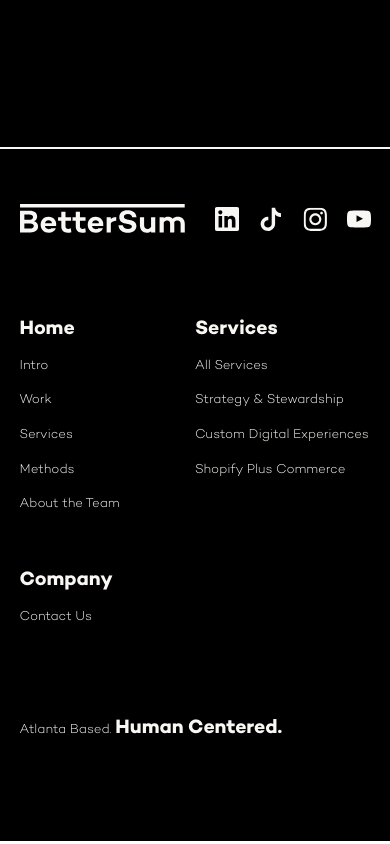
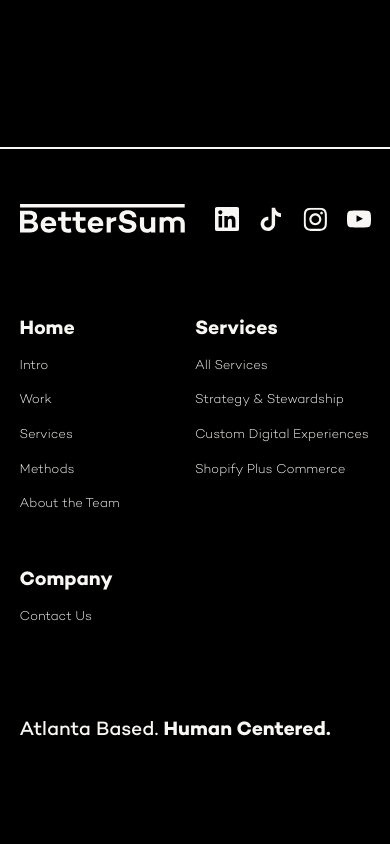
Before and after one commit to Yumat10/bettersum_website, a Next.js app: page /team in a window 390 px wide. Shown: the part 2797-3641 px from the top of the page. Built offline with nearby package versions, Linux system fonts and the light colour scheme.

Commit message:
Fixed micro-interaction on WorkWithUsIcon in mobile view

```diff
--- a/components/pages/homePage/WorkWithUsIcon.module.css
+++ b/components/pages/homePage/WorkWithUsIcon.module.css
@@ -1,8 +1,10 @@
 .container {
   position: sticky;
+  position: -webkit-sticky;
   top: 50px;
   left: 0px;
   right: 0px;
+  bottom: 0px;
   width: var(--width-clamp);
   margin: 0px auto;
   display: flex;
@@ -42,8 +44,10 @@
 
 @media only screen and (max-width: 850px) {
   .container {
+    position: fixed;
     top: auto;
     bottom: 15px;
+    margin: 0px auto;
   }
 
   .inner-container,
--- a/components/shared/footers/Footer.module.css
+++ b/components/shared/footers/Footer.module.css
@@ -1,7 +1,9 @@
 .container {
+  position: relative;
   background-color: var(--bettersum-black);
   color: var(--bettersum-beige);
   padding: 50px 0px 100px 0px;
+  z-index: 10;
 }
 
 .inner-container {
--- a/components/shared/footers/Footer.tsx
+++ b/components/shared/footers/Footer.tsx
@@ -134,7 +134,7 @@
             <FooterLinksColumn header="Company" linksArray={footerLinks[2]} />
           </div>
         </div>
-        <div className={`${fontStyles["flair-copy"]} ${styles["footer-text"]}`}>
+        <div className={`${fontStyles["body-copy"]} ${styles["footer-text"]}`}>
           Atlanta Based.{" "}
           <motion.span
             variants={humanCenteredVariants}
```
